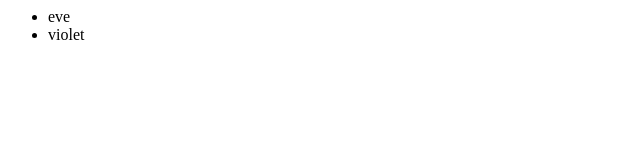
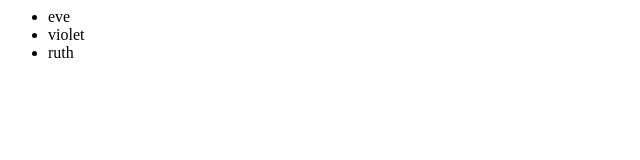
Before and after one commit to brianafeeney/testrepo, a plain HTML site: page index2.html in a window 1280 px wide. Shown: the full height of the page, 0-640 px from the left. Drawn offline with Linux system fonts and the light colour scheme.

Commit message:
added ruth to webpage

```diff
--- a/index2.html
+++ b/index2.html
@@ -5,6 +5,7 @@
      <ul>
       <li>eve</li>
       <li>violet</li>
+      <li>ruth</li>
      </ul>
     </div>
  </body>
```
